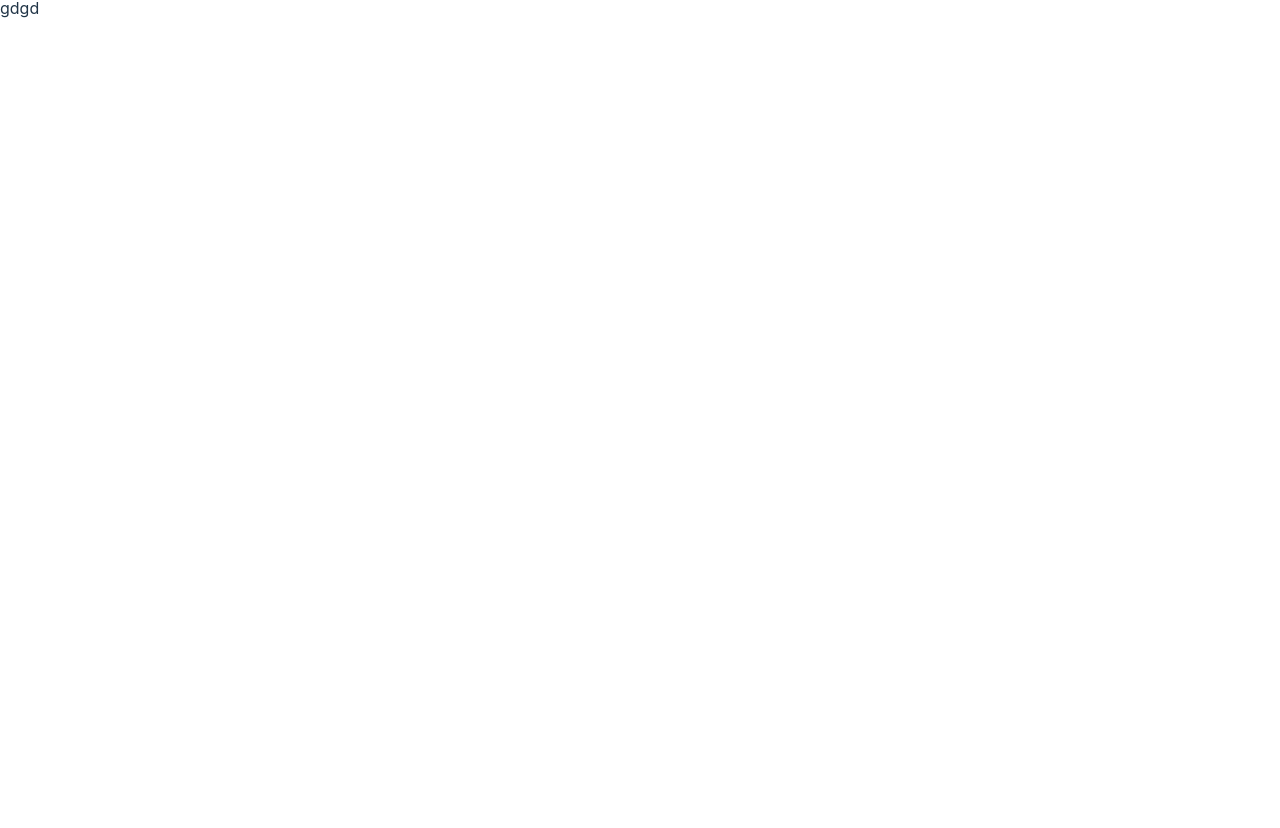
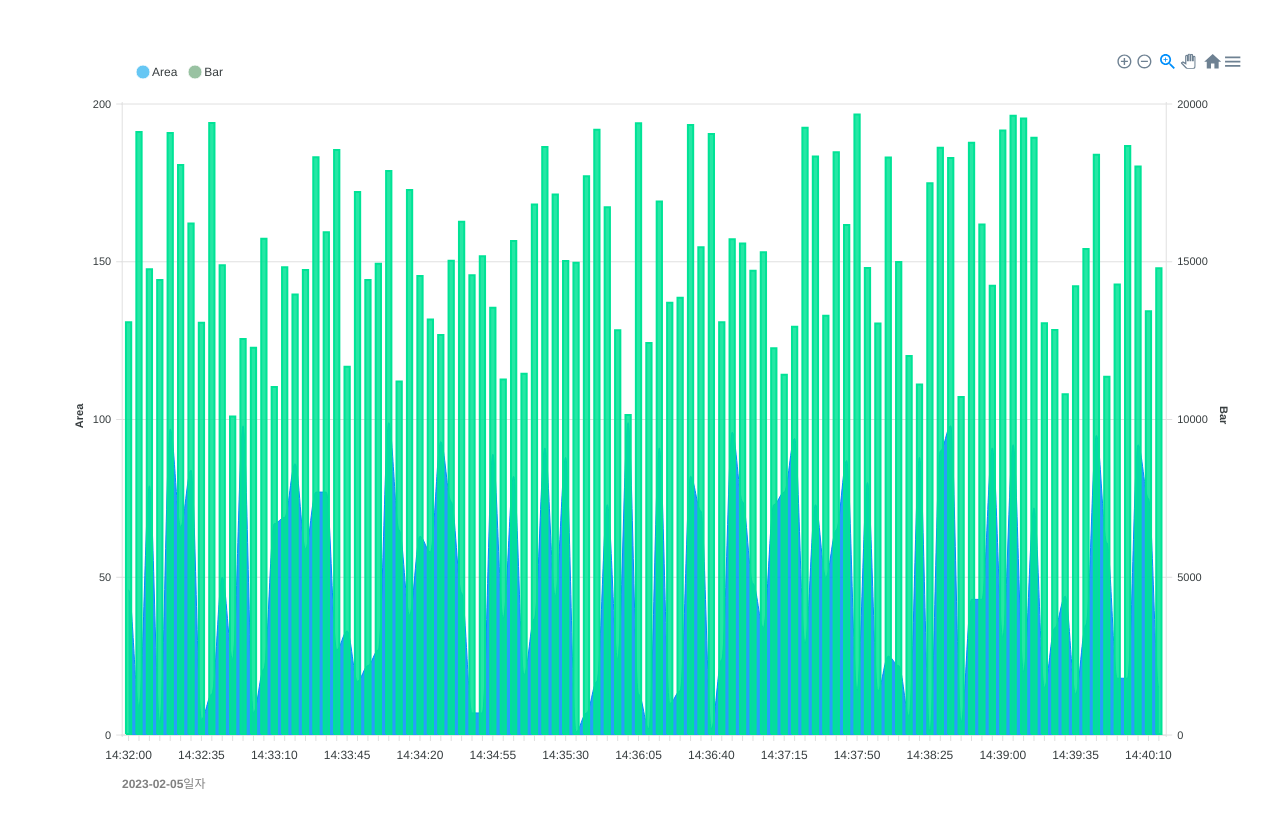
Before and after one commit to TaekJinJang/data-chart, a React (Vite) app: page / in a window 1280 px wide. Shown: the top 828 px of the page. Before the commit the page ends 800 px from the top, so only its background shows below. Built offline with nearby package versions, Linux system fonts and the light colour scheme.

Commit message:
feat : 차트 컴포넌트 생성 및 작성중

```diff
--- /dev/null
+++ b/src/components/Chart.tsx
@@ -0,0 +1,102 @@
+import ApexCharts from 'react-apexcharts';
+import useChartData from 'hooks/useChartData';
+import styled from 'styled-components';
+import {ApexOptions} from 'apexcharts';
+
+const Chart = () => {
+    const {timeList, idList, barList, areaList} = useChartData();
+
+    const series = [
+        {
+            name: 'Area',
+            type: 'area',
+            data: areaList,
+        },
+        {
+            name: 'Bar',
+            type: 'column',
+            data: barList,
+        },
+    ];
+
+    const chartOptions: ApexOptions = {
+        legend: {
+            // 범례
+            position: 'top', // 배치
+            horizontalAlign: 'left', // 수평으로 왼쪽 정렬
+            offsetX: 50, // X축 오프셋(위치 조정)
+            offsetY: 10, // Y축 오프셋(위치 조정)
+            onItemClick: {
+                toggleDataSeries: true, // 범례 항목 클릭 시 해당 데이터 시리즈를 토글(보이기/숨기기)
+            },
+            markers: {
+                fillColors: ['#66C7F4', '#99C2A2'], // 범례 마커 색상 설정
+            },
+        },
+        chart: {
+            // 차트
+            height: 350, // 높이 설정
+            type: 'bar', // 차트 타입
+        },
+        stroke: {
+            width: [1, 2], //(선 그래프에서 선 또는 테두리 너비)
+            curve: 'smooth', //(선 그래프에서 곡선 유형)
+        },
+
+        yaxis: [
+            // y축
+            {
+                seriesName: 'area', //데이터 시리즈 이름
+                min: 0, // 최소값
+                max: 200, // 최대값
+                tickAmount: 4, // 표시할 눈금 개수
+                axisTicks: {
+                    show: true, // 축 라벨과 격자 선 사이의 작은 축 지점 표시 여부
+                },
+                axisBorder: {
+                    show: true, // Y축 좌우 경계 선 보여줄지 여부
+                },
+                title: {
+                    text: 'Area', // 제목
+                },
+                tooltip: {
+                    enabled: true, // 툴팁 사용 여부
+                },
+            },
+
+            {
+                opposite: true, // 오른쪽 Y축 사용 여부
+                seriesName: 'bar', // 오른쪽 Y축인 경우 해당 데이터 시리즈 이름
+                axisTicks: {show: true}, // 오른쪽 Y축 라벨과 격자 선 사이의 작은 축 지점 표시 여부
+                axisBorder: {show: true}, // 오른쪽 Y축 좌우 경계 선 보여줄지 여부
+                title: {text: 'Bar'}, // 오른쪽 Y축 제목
+                tooltip: {enabled: true}, // 툴팁 사용 여부
+            },
+        ],
+
+        xaxis: {
+            // X축
+            categories: timeList, // 카테고리 목록
+            tickAmount: 13, // 나타낼 라벨 개수
+            title: {text: '2023-02-05일자', offsetX: -480, style: {color: '#808080'}},
+            labels: {
+                rotate: 0,
+            },
+        },
+    };
+
+    return (
+        <Container>
+            <ApexCharts series={series} options={chartOptions} />
+        </Container>
+    );
+};
+
+export default Chart;
+
+const Container = styled.div`
+    position: relative;
+    width: 100%;
+    max-width: 1200px;
+    margin: 50px;
+`;
--- a/src/components/index.ts
+++ /dev/null
@@ -1 +0,0 @@
-export {}
--- a/src/pages/Home.tsx
+++ b/src/pages/Home.tsx
@@ -1,12 +1,11 @@
-import {getChartData} from 'apis/chart';
-import useChartData from 'hooks/useChartData';
-// import { useEffect } from "react"
+import Chart from 'components/Chart';
 
 const Home = () => {
-    const {timeList, idList, barList, areaList} = useChartData();
-    console.info(timeList, idList, barList, areaList);
-
-    return <div>gdgd</div>;
+    return (
+        <>
+            <Chart />
+        </>
+    );
 };
 
 export default Home;
```
